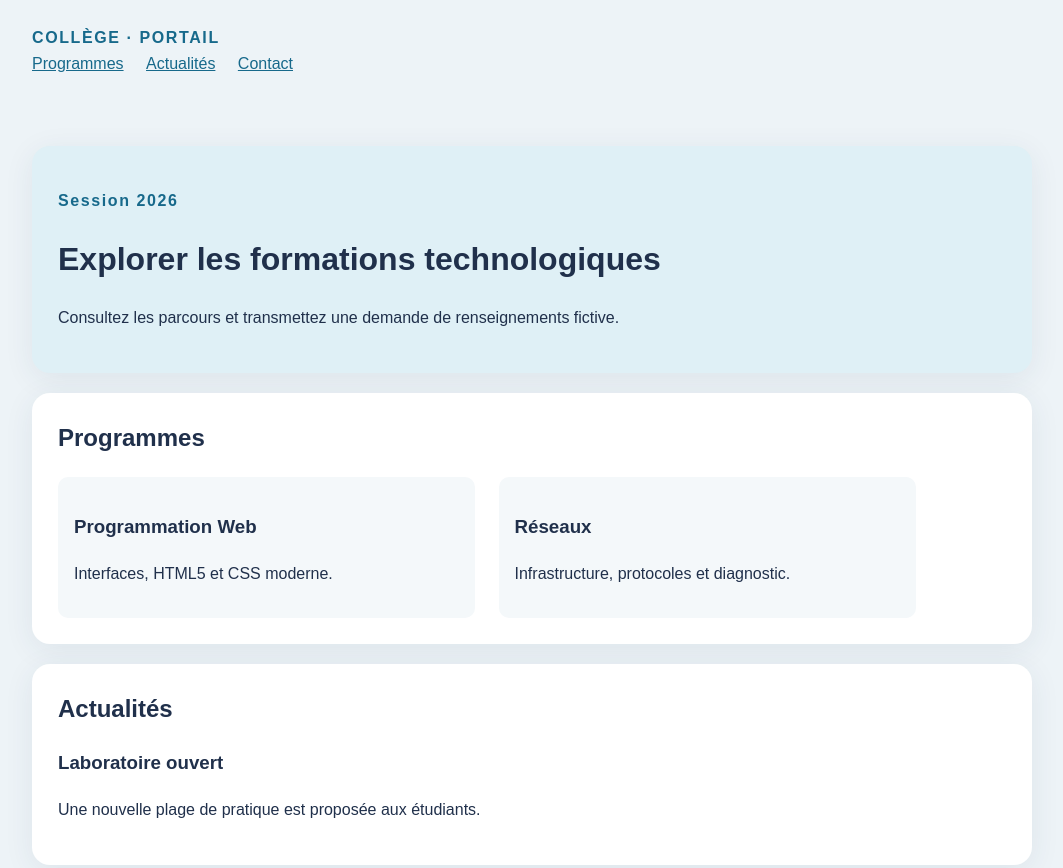
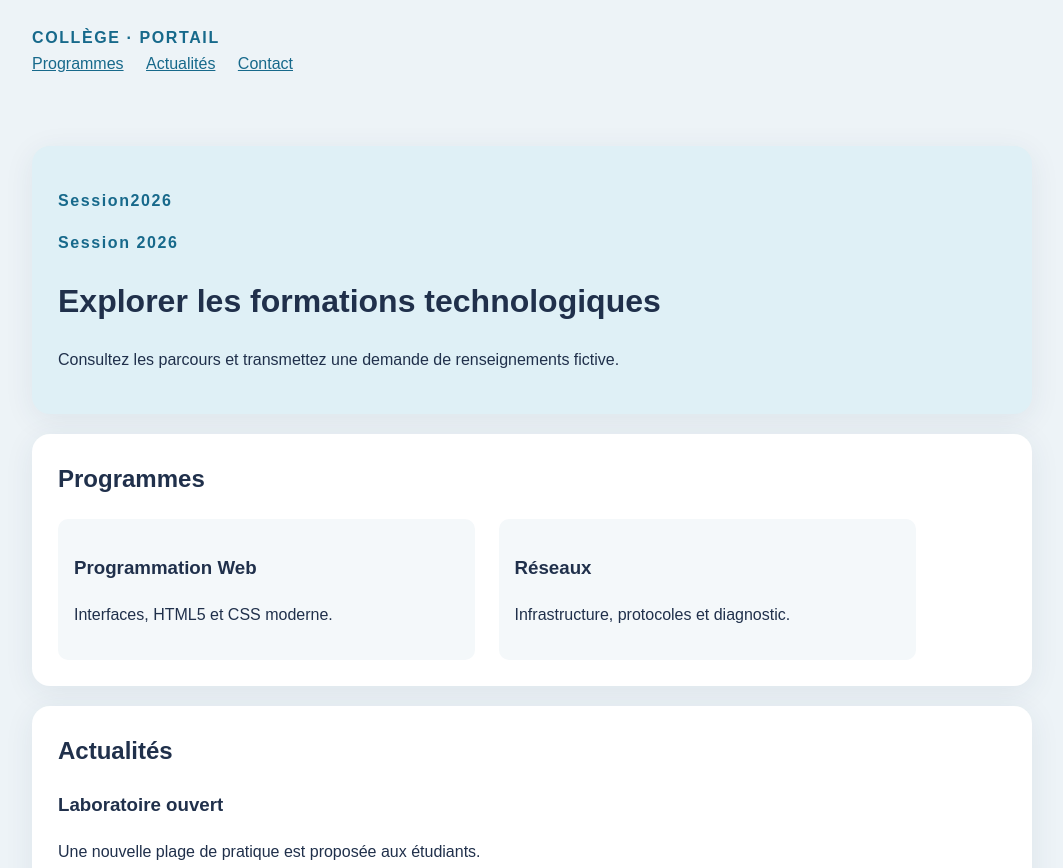
Before and after one commit to xanboshi2106-lgtm/portail-du-college, a plain HTML site: page index.html in a window 1280 px wide. Shown: the top 868 px of the page, without its empty margins (108-1171 px from the left). Drawn offline with Linux system fonts and the light colour scheme.

Commit message:
Mise a jour de la session

```diff
--- a/index.html
+++ b/index.html
@@ -22,6 +22,7 @@
   </header>
   <main id="contenu">
    <section aria-labelledby="accueil" class="intro">
+    <p class="eyebrow">Session2026</p>
     <p class="eyebrow">Session 2026</p>
     <h1 id="accueil">Explorer les formations technologiques</h1>
     <p>Consultez les parcours et transmettez une demande de renseignements fictive.</p>
```
